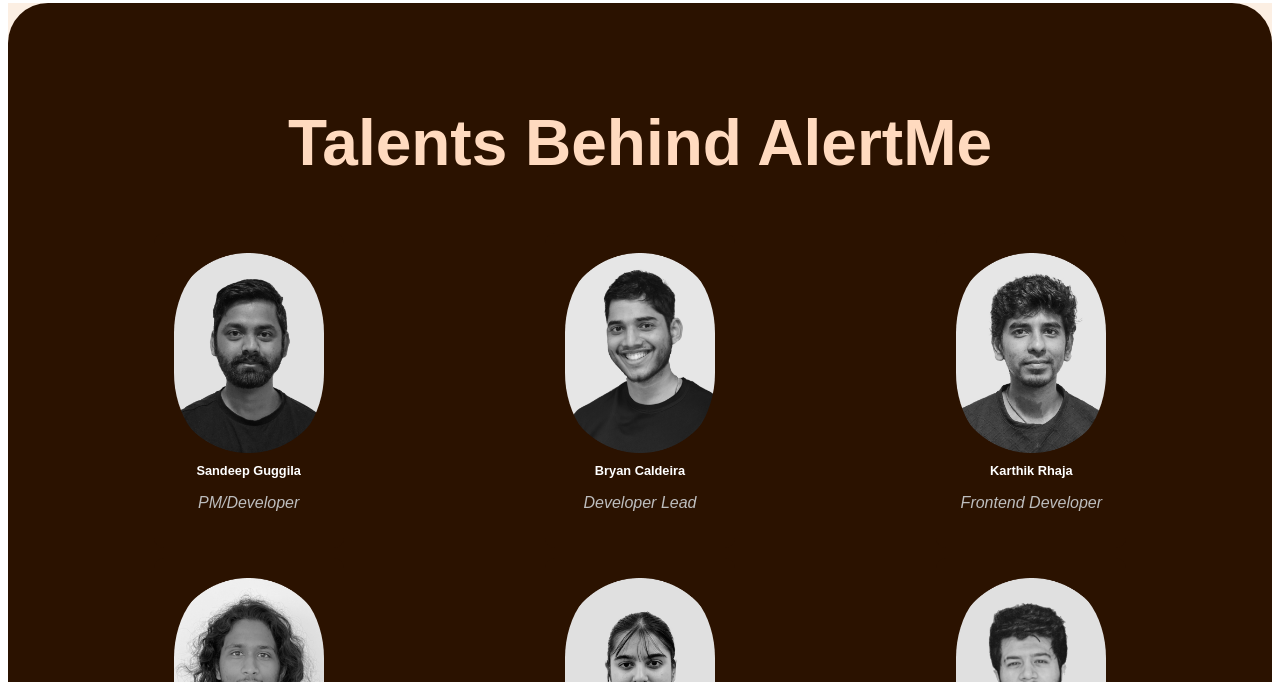
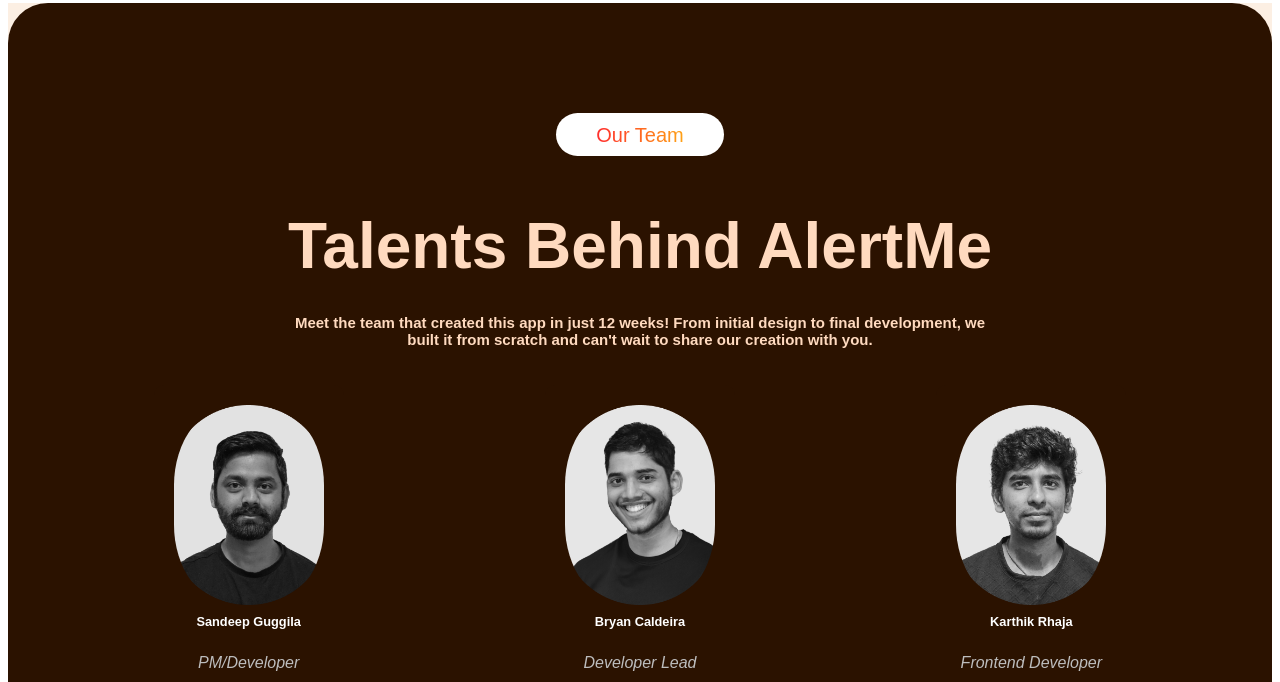
Before and after one commit to Langara-Spiders/alertme-landing, a Gatsby site: page / in a window 1280 px wide. Shown: the part 1850-2532 px from the top of the page. Built offline with nearby package versions, Linux system fonts and the light colour scheme; Gatsby itself is replaced by a stand-in of ours.

Commit message:
social links and styling

```diff
--- a/package.json
+++ b/package.json
@@ -15,6 +15,9 @@
     "clean": "gatsby clean"
   },
   "dependencies": {
+    "@fortawesome/fontawesome-svg-core": "^6.6.0",
+    "@fortawesome/free-brands-svg-icons": "^6.6.0",
+    "@fortawesome/react-fontawesome": "^0.2.2",
     "babel-plugin-styled-components": "^2.1.4",
     "gatsby": "^5.13.5",
     "gatsby-plugin-google-gtag": "^5.13.1",
@@ -28,6 +31,7 @@
     "gatsby-transformer-sharp": "^5.13.1",
     "react": "^18.2.0",
     "react-dom": "^18.2.0",
+    "react-icons": "^5.2.1",
     "react-responsive": "^10.0.0",
     "react-svg": "^16.1.34",
     "styled-components": "^6.1.12"
--- a/src/components/Footer.js
+++ b/src/components/Footer.js
@@ -1,12 +1,10 @@
-// src/components/Footer.js
-
 import React from 'react';
 import { StaticImage } from 'gatsby-plugin-image';
 import styled from 'styled-components';
+import { YellowButton } from './StyledComponent'; // Ensure correct path
 
-
-const FooterWrapper  = styled.footer`
-background-color: #fcefe3;
+const FooterWrapper = styled.footer`
+  background-color: #fcefe3;
 `;
 
 const FooterContainer = styled.footer`
@@ -21,45 +19,33 @@
   margin: 0 auto;
   padding: 0 15px;
   display: flex;
+  flex-direction: row; /* Default layout: row */
   justify-content: space-between;
   align-items: center;
-`;
 
-const Button = styled.a`
-  background: #333;
-  color: #fff;
-  padding: 10px 20px;
-  border: none;
-  border-radius: 5px;
-  font-size: 1em;
-  width: 225px;
-  height: 40px;
-  cursor: pointer;
-  border-radius: var(--radius-100, 100px);
-  background: var(--Color-Primary-primart-850, #FF7714);
-
-  &:hover {
-    background: #555;
+  @media (max-width: 768px) {
+    flex-direction: column; /* Stack items vertically on small screens */
+    align-items: center;
   }
 `;
 
 const Footer = () => {
   return (
     <FooterWrapper>
-        <FooterContainer>
+      <FooterContainer>
         <Container>
-            <StaticImage
+          <StaticImage
             src="../images/logo.png"
             alt="Logo"
             placeholder="blurred"
             layout="fixed"
             width={100}
-            />
-            {/* <Button>
+          />
+          <YellowButton>
             Download Proposal
-            </Button> */}
+          </YellowButton>
         </Container>
-        </FooterContainer>
+      </FooterContainer>
     </FooterWrapper>
   );
 };
--- a/src/components/StyledComponent.js
+++ b/src/components/StyledComponent.js
@@ -88,6 +88,7 @@
     opacity: 0.8;
   }
 `;
+
 
 // ******************** All Headings ********************
 
--- a/src/components/TeamSection.js
+++ b/src/components/TeamSection.js
@@ -1,6 +1,9 @@
 import React from 'react';
 import { StaticImage } from 'gatsby-plugin-image';
 import styled from 'styled-components';
+import { FontAwesomeIcon } from '@fortawesome/react-fontawesome';
+import {faLinkedin, faSquareXTwitter } from '@fortawesome/free-brands-svg-icons';
+import { WhiteButton } from "./StyledComponent"; // Ensure this component is correctly exported and imported
 
 // Import images statically
 const teamMembers = [
@@ -9,48 +12,72 @@
     position: "PM/Developer",
     description: "Sandeep Guggila is a versatile developer with expertise in project management and full-stack development.",
     image: <StaticImage src="../images/sandeep.png" alt="Sandeep Guggila" placeholder="blurred" layout="fixed" width={150} height={200} />,
+    twitter: "https://twitter.com/sandeepguggila",
+    linkedin: "https://www.linkedin.com/in/sandeepguggila",
+    xing: "https://www.xing.com/profile/Sandeep_Guggila",
   },
   {
     name: "Bryan Caldeira",
     position: "Developer Lead",
     description: "Bryan Caldeira leads development efforts with a strong background in full-stack development.",
     image: <StaticImage src="../images/bryan.png" alt="Bryan Caldeira" placeholder="blurred" layout="fixed" width={150} height={200} />,
+    twitter: "https://twitter.com/bryancaldeira",
+    linkedin: "https://www.linkedin.com/in/bryancaldeira",
+    xing: "https://www.xing.com/profile/Bryan_Caldeira",
   },
   {
     name: "Karthik Rhaja",
     position: "Frontend Developer",
     description: "Karthik Rhaja specializes in creating engaging and responsive frontend interfaces.",
     image: <StaticImage src="../images/karthik.png" alt="Karthik Rhaja" placeholder="blurred" layout="fixed" width={150} height={200} />,
+    twitter: "https://twitter.com/karthikrhaja",
+    linkedin: "https://www.linkedin.com/in/karthikrhaja",
+    xing: "https://www.xing.com/profile/Karthik_Rhaja",
   },
   {
     name: "Nandan Nishad",
     position: "Full Stack Developer",
     description: "Nandan Nishad is proficient in both frontend and backend technologies, delivering comprehensive solutions.",
     image: <StaticImage src="../images/nandan.png" alt="Nandan Nishad" placeholder="blurred" layout="fixed" width={150} height={200} />,
+    twitter: "https://twitter.com/nandannishad",
+    linkedin: "https://www.linkedin.com/in/nandannishad",
+    xing: "https://www.xing.com/profile/Nandan_Nishad",
   },
   {
     name: "Simrandeep Kaur",
     position: "Frontend Developer",
     description: "Simrandeep Kaur focuses on building user-friendly and visually appealing web interfaces.",
     image: <StaticImage src="../images/simran.png" alt="Simrandeep Kaur" placeholder="blurred" layout="fixed" width={150} height={200} />,
+    twitter: "https://twitter.com/simrandkaur",
+    linkedin: "https://www.linkedin.com/in/simrandkaur",
+    xing: "https://www.xing.com/profile/Simrandeep_Kaur",
   },
   {
     name: "Nikhil Kanda",
     position: "Lead Designer",
     description: "Nikhil Kanda leads product design with a keen eye for user experience and design aesthetics.",
     image: <StaticImage src="../images/nikhil.png" alt="Nikhil Kanda" placeholder="blurred" layout="fixed" width={150} height={200} />,
+    twitter: "https://twitter.com/nikhilkanda",
+    linkedin: "https://www.linkedin.com/in/nikhilkanda",
+    xing: "https://www.xing.com/profile/Nikhil_Kanda",
   },
   {
     name: "Palak Goyal",
     position: "Product Designer",
     description: "Palak Goyal works on designing products that are both functional and visually appealing.",
     image: <StaticImage src="../images/palak.png" alt="Palak Goyal" placeholder="blurred" layout="fixed" width={150} height={200} />,
+    twitter: "https://twitter.com/palakgoyal",
+    linkedin: "https://www.linkedin.com/in/palakgoyal",
+    xing: "https://www.xing.com/profile/Palak_Goyal",
   },
   {
     name: "Rahul Kota",
     position: "Product Designer",
     description: "Rahul Kota specializes in crafting user-centered designs that enhance the overall user experience.",
     image: <StaticImage src="../images/rahul.png" alt="Rahul Kota" placeholder="blurred" layout="fixed" width={150} height={200} />,
+    twitter: "https://twitter.com/rahulkota",
+    linkedin: "https://www.linkedin.com/in/rahulkota",
+    xing: "https://www.xing.com/profile/Rahul_Kota",
   },
 ];
 
@@ -70,7 +97,7 @@
 
 const TeamHeading = styled.h2`
   font-size: 64px;
-  color:#FFDABF;
+  color: #FFDABF;
   text-align: center;
 
   @media (max-width: 768px) {
@@ -78,18 +105,21 @@
   }
 `;
 
-
 const TeamSubHeading = styled.h3`
   font-size: 15px;
-  color:#FFDABF;
+  color: #FFDABF;
   text-align: center;
-
-
+  margin: 0 auto; /* Center align if needed */
+  max-width: 60%; /* Limit the width to ensure wrapping */
+  overflow-wrap: break-word; /* Break words to fit the container */
+  word-wrap: break-word; /* Fallback for older browsers */
+  margin-top: -1.5em; /* Adjust this value to reduce space on top */
+  margin-bottom: 2.5em; /* Optional: Adjust bottom margin if needed */
 
   @media (max-width: 768px) {
     font-size: 18px;
+    max-width: 90%; /* Adjust width on smaller screens */
   }
-
 `;
 
 const TeamGrid = styled.div`
@@ -108,6 +138,15 @@
   padding: 20px;
   background-color: #2B1200;
   border-radius: 10px;
+  display: flex;
+  flex-direction: column;
+  align-items: center;
+
+  .social-icons {
+    display: flex;
+    gap: 15px;
+    padding-bottom: 2em;
+  }
 `;
 
 const TeamMemberImage = styled.div`
@@ -125,7 +164,7 @@
 `;
 
 const TeamMemberName = styled.h3`
-  margin: 10px 0;
+  margin: 0.7em 0;
   font-size: 0.8em;
 `;
 
@@ -134,12 +173,19 @@
   color: #bdbdbd;
 `;
 
+
+const StyledWhiteButton = styled(WhiteButton)`
+  margin-top: 3em;
+  margin-bottom: 0em;
+`;
+
 const TeamSection = () => {
   return (
     <SectionWrapper>
       <TeamSectionWrapper>
+        <StyledWhiteButton data-text="Our Team">Our Team</StyledWhiteButton>
         <TeamHeading>Talents Behind AlertMe</TeamHeading>
-        {/* <TeamSubHeading>Meet the team that created this app in just 12 weeks! From initial design to final development, we built it from scratch and can't wait to share our creation with you.</TeamSubHeading> */}
+        <TeamSubHeading>Meet the team that created this app in just 12 weeks! From initial design to final development, we built it from scratch and can't wait to share our creation with you.</TeamSubHeading>
         <TeamGrid>
           {teamMembers.map((member, index) => (
             <TeamMember key={index}>
@@ -148,6 +194,14 @@
               </TeamMemberImage>
               <TeamMemberName>{member.name}</TeamMemberName>
               <TeamMemberPosition>{member.position}</TeamMemberPosition>
+              <div className="social-icons">
+                <a href={member.linkedin} target="_blank" rel="noopener noreferrer">
+                  <FontAwesomeIcon icon={faLinkedin} size="lg" style={{ color: "#f5f5f5" }} />
+                </a>
+                <a href={member.xing} target="_blank" rel="noopener noreferrer">
+                  <FontAwesomeIcon icon={faSquareXTwitter} size="lg" style={{ color: "#f5f5f5" }} />
+                </a>
+              </div>
             </TeamMember>
           ))}
         </TeamGrid>
@@ -156,4 +210,5 @@
   );
 };
 
+
 export default TeamSection;
```
Also changed, not shown: 1 other file.
